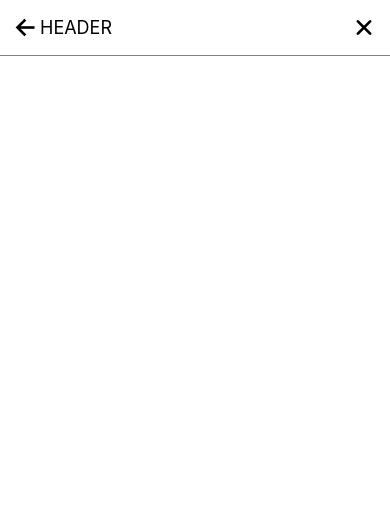
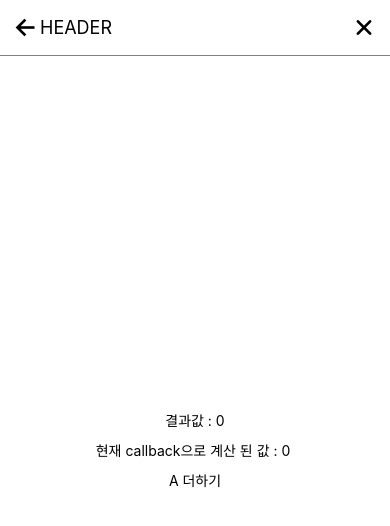
Before and after one commit to woalskdl/rn-components, a React Native app: screen / in a window 390 px wide. Shown: the top 526 px of the page. Built offline with nearby package versions, Linux system fonts and the light colour scheme.

Commit message:
useMemo, useCallback (memoization)

```diff
--- a/App.js
+++ b/App.js
@@ -1,8 +1,20 @@
 import { StyleSheet, View } from 'react-native';
 import { SafeAreaProvider } from 'react-native-safe-area-context';
 import { Header } from './src/components/header/Header';
+import { HookTestComponent } from './src/components/HookTestComponent';
+import { useCallback, useState } from 'react';
+import { Button } from './src/components/Button';
+import { Typography } from './src/components/Typography';
+import { Spacer } from './src/components/Spacer';
 
 export default function App() {
+  const [a, setA] = useState(0);
+  const [b, setB] = useState(0);
+
+  const sum = useCallback(() => {
+    return (a + b)
+  }, [a, b])
+
   return (
     <SafeAreaProvider>
       <View style={styles.container}>
@@ -14,6 +26,24 @@ export default function App() {
 
           <Header.Icon iconName='close'/>
         </Header>
+
+        <View style={{ flex:1, alignItems:'center', justifyContent: 'center'}}>
+          <HookTestComponent a={a} b={b} />
+
+          <Spacer space={10}/>
+
+          <Typography>현재 callback으로 계산 된 값 : {sum()} </Typography>
+
+          <Spacer space={10}/>
+
+          <Button onPress={() => {
+            console.log('press A');
+            setA(a + 1);
+          }}>
+            <Typography>A 더하기</Typography>
+          </Button>
+        </View>
+
       </View>
     </SafeAreaProvider>
   );
--- /dev/null
+++ b/src/components/HookTestComponent.js
@@ -0,0 +1,17 @@
+import { useMemo } from "react"
+import { View } from "react-native";
+import { Typography } from "./Typography";
+
+export const HookTestComponent = (props) => {
+  const txt = useMemo(() => {
+    return props.a + props.b;
+  }, [props.a, props.b])
+
+  return (
+    <View>
+      <Typography>
+        결과값 : {txt}
+      </Typography>
+    </View>
+  )
+}
```
